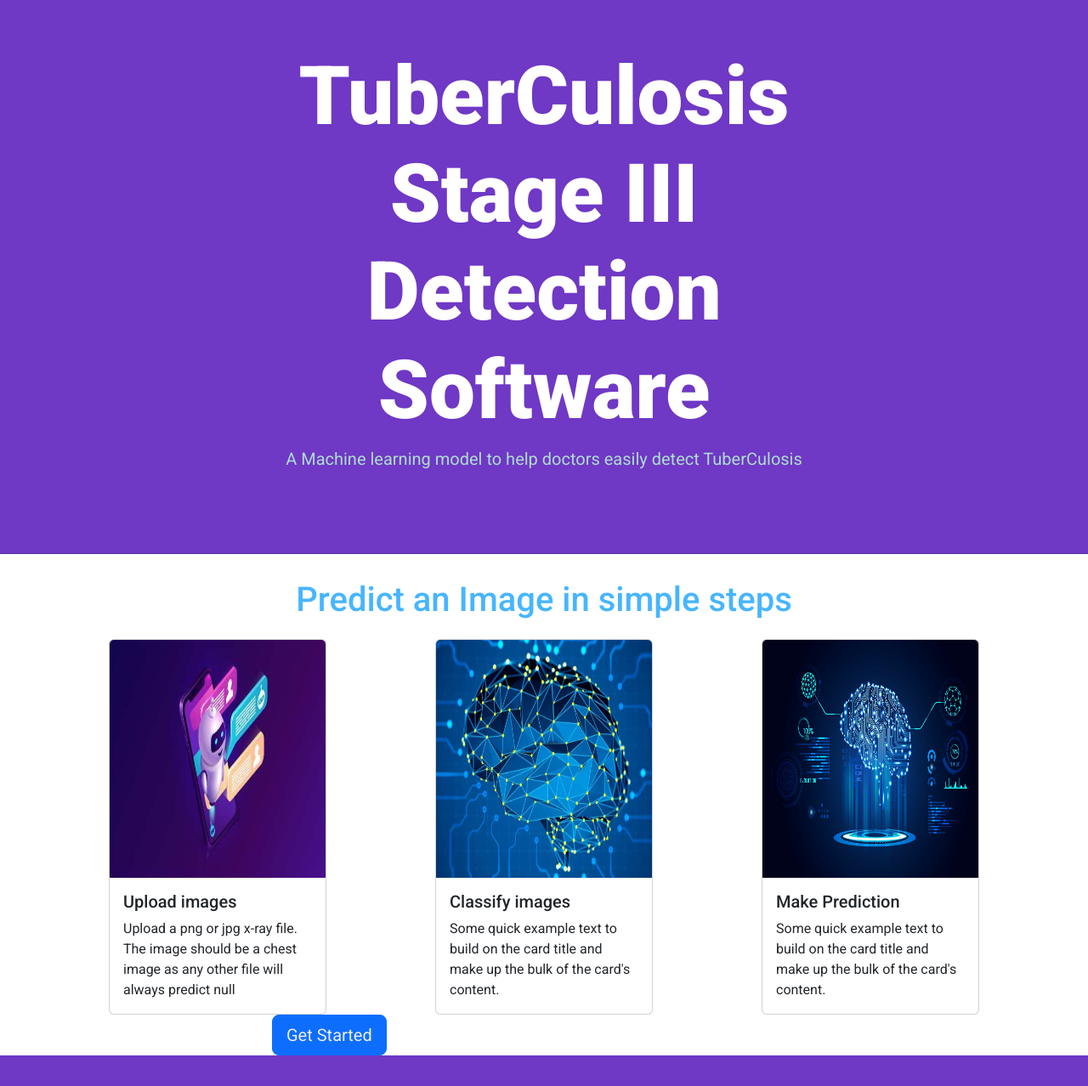
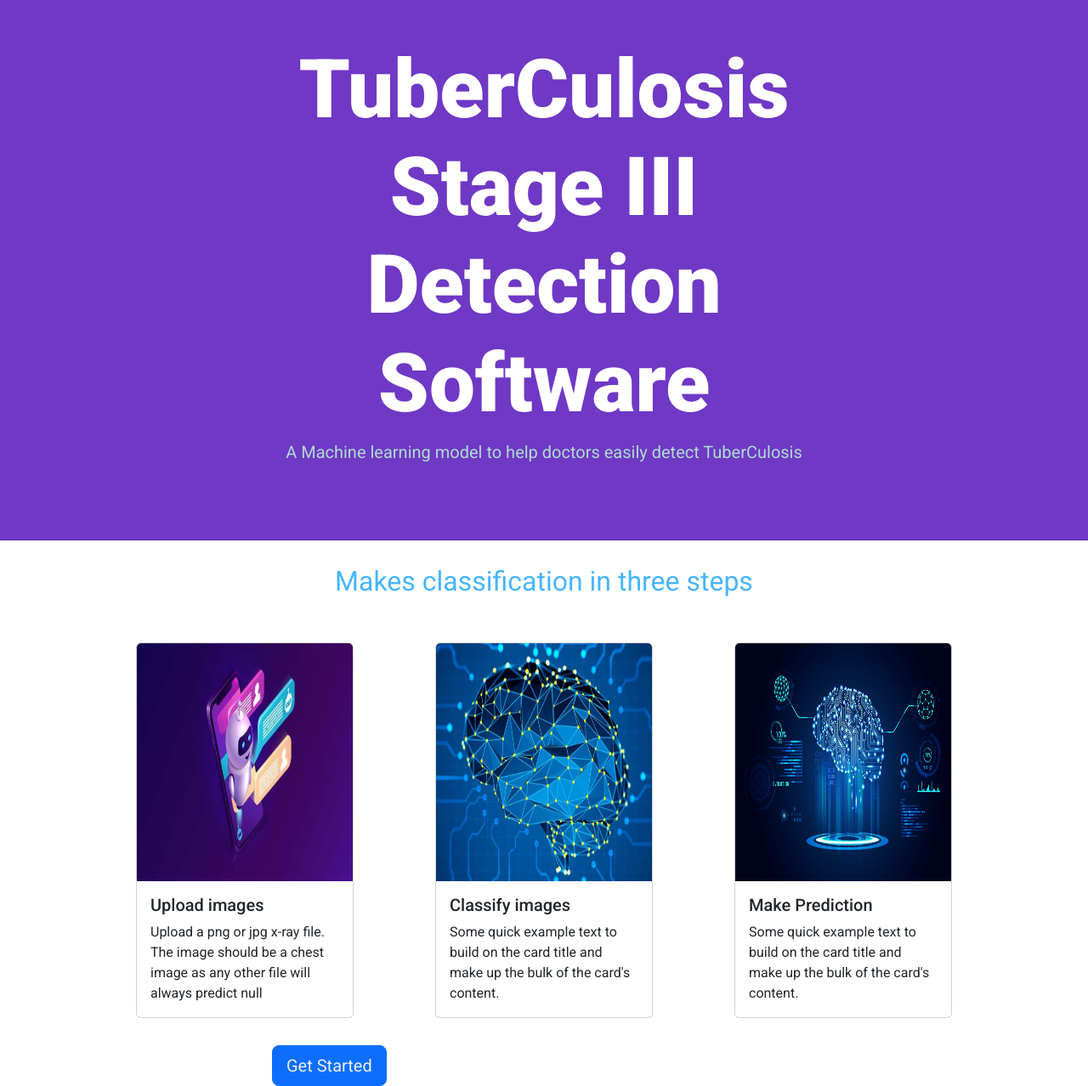
Before and after one commit to Belac44/Tuberculosis-Prediction-Deployment, a Flask app: page / in a window 1280 px wide. Shown: the part 56-1334 px from the top of the page at 85% size. Before the commit the page ends 1298 px from the top, so only its background shows below. Run offline with Flask 2, Linux system fonts and the light colour scheme; some libraries are stand-ins or nearby versions.

Commit message:
Summary Info

```diff
--- a/main.py
+++ b/main.py
@@ -31,6 +31,7 @@
 def load_user(user_id):
     return User.query.get(int(user_id))
 
+
 class User(UserMixin, db.Model):
     __tablename__ = "users"
 
@@ -38,6 +39,7 @@
     hospital = db.Column(db.String(500), unique=True, nullable=False)
     code = db.Column(db.String(250), unique=True, nullable=False)
     password = db.Column(db.String(250), nullable=False)
+
 
 class Patient(db.Model):
     __tablename__ = "patient"
@@ -49,8 +51,8 @@
     image_id = db.Column(db.String(250), nullable=False)
     hospital = db.Column(db.String(500), nullable=False)
 
+
 class Staff(db.Model):
-
     __tablename__ = 'staff'
 
     id = db.Column(db.Integer, primary_key=True)
@@ -65,9 +67,11 @@
 
 db.create_all()
 
+
 @app.route("/")
 def home():
     return render_template('home.html')
+
 
 @app.route("/register", methods=["GET", "POST"])
 def register():
@@ -86,6 +90,7 @@
         login_user(new_user)
         return redirect(url_for('get_data'))
     return render_template("register.html", form=form)
+
 
 @app.route("/staff-register")
 def staff_register():
@@ -111,6 +116,7 @@
         else:
             flash("Passwords do no match")
     return render_template('staff_register.html', form=form)
+
 
 @app.route("/login", methods=["GET", "POST"])
 def login():
@@ -140,6 +146,7 @@
             return redirect(url_for('staff_login'))
 
     return render_template('staff_login.html', form=form)
+
 
 @app.route("/logout")
 @login_required
@@ -193,14 +200,17 @@
     print(prediction[0])
     return render_template("predict.html", prediction=prediction[0], url=url)
 
+
 def send_email(send_to):
     connection = smtplib.SMTP("smtp.gmail.com")
     connection.starttls()
     conncetion.login(user=os.environ['Email'], password=os.environ["Password"])
     num = random.randint(100000, 999999)
-    connection.sendmail(from_addr=os.environ["Email"], to=send_to, message=f"Subject:Verification code\n\n {num} is your TB "
-                                                                      "Web Verification Code")
+    connection.sendmail(from_addr=os.environ["Email"], to=send_to, message=f"Subject:Verification code\n\n {num}"
+                                                                           f" is your TB Web Verification Code\nCode "
+                                                                           f"expires in 60 seconds")
     conncetion.close()
+
 
 def verification(user_entry):
     if user_entry == send_email():
--- a/templates/home.html
+++ b/templates/home.html
@@ -8,7 +8,7 @@
 .jumbotron{
 width:60%;
 margin:0 auto;
-padding:3.5em 0;
+padding:3em 0;
 }
  .lead, .btn{
   color:#ADDDD0;
@@ -35,25 +35,38 @@
 .card-descr{
 width:50;
 }
-.card{
-width:25%;
-}
+
 .card-img-top{
 height:35vmin;
 }
-
+.card-contents{
+width:80%;
+margin:0 auto;
+}
+.card{
+width:80%;
+margin:0 auto;
+margin:2em;
+}
 .card-descr p{
   text-align:center;
-  font-weight:500;
-  font-size:5vmin;
+  font-weight:400;
+  font-size:4vmin;
   color:#47B5FF;
 }
-.card-contents{
+
+@media (min-width:600px){
+  .card-contents{
 width:80%;
 margin: 0 auto;
 display:flex;
 justify-content:space-between;
 max-width:1200px;
+}
+.card{
+width:25%;
+min-width:250px;
+}
 }
 
 </style>
@@ -66,7 +79,7 @@
   <hr class="my-4">
 </div>
 <div class="card-descr">
-  <p>Predict an Image in simple steps</p>
+  <p>Makes classification in three steps</p>
 </div>
 <div class="card-contents">
 
--- a/templates/upload.html
+++ b/templates/upload.html
@@ -1,7 +1,8 @@
 {% include "header.html" %}
 {% import "bootstrap/wtf.html" as wtf %}
 <form class="container" method=POST enctype=multipart/form-data action="{{url_for('upload_image')}}">
-  {{ wtf.quick_form(form) }}
+  {{ wtf.quick_form(form, button_map={'upload': 'primary'}) }}
+  <input type="file" name=file multiple>
 </form>
 
 {% include "footer.html" %}
```
Also changed, not shown: templates/staff_register.html (+15 -4 lines), tb-hospital-data.db (added).
